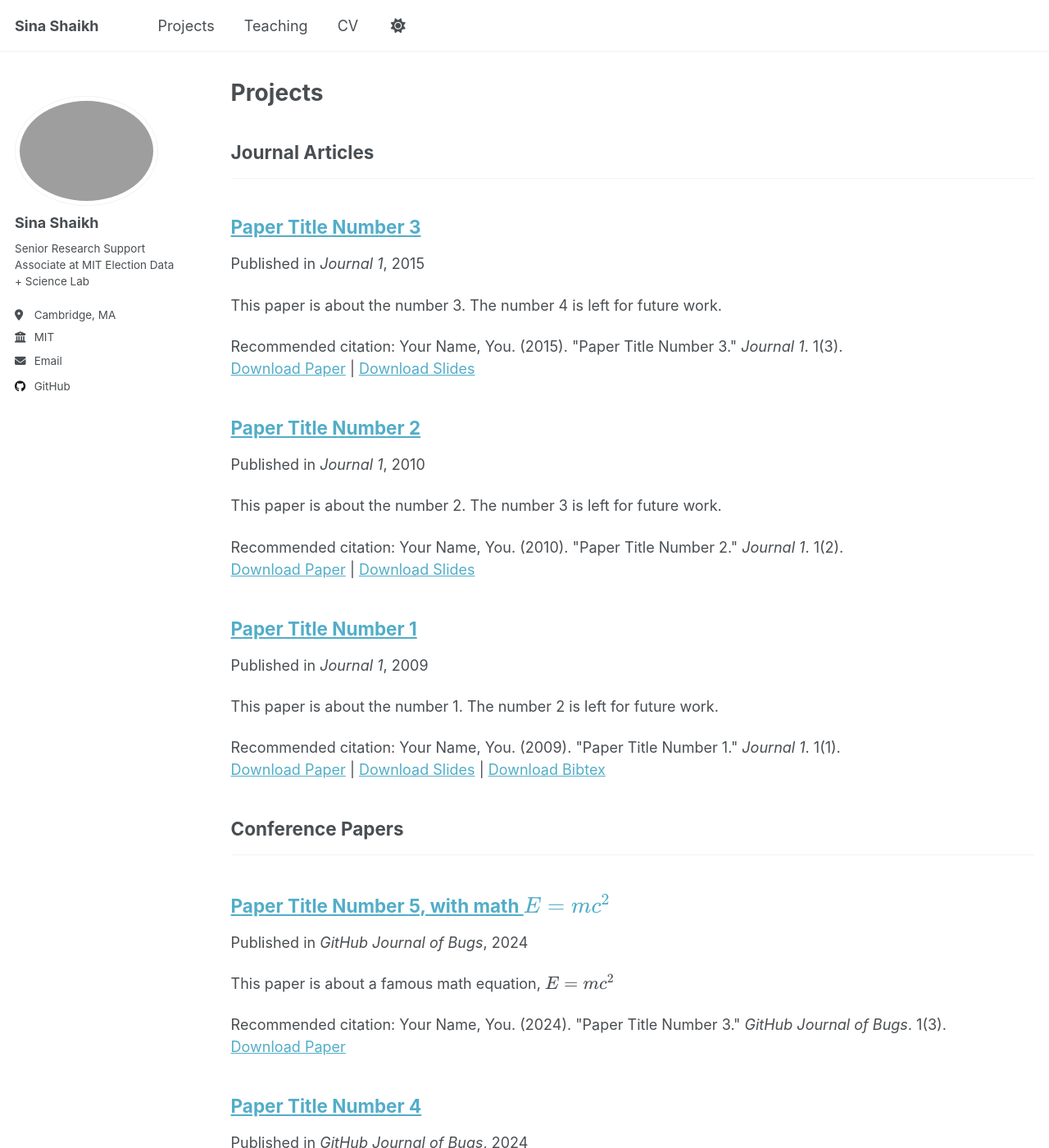
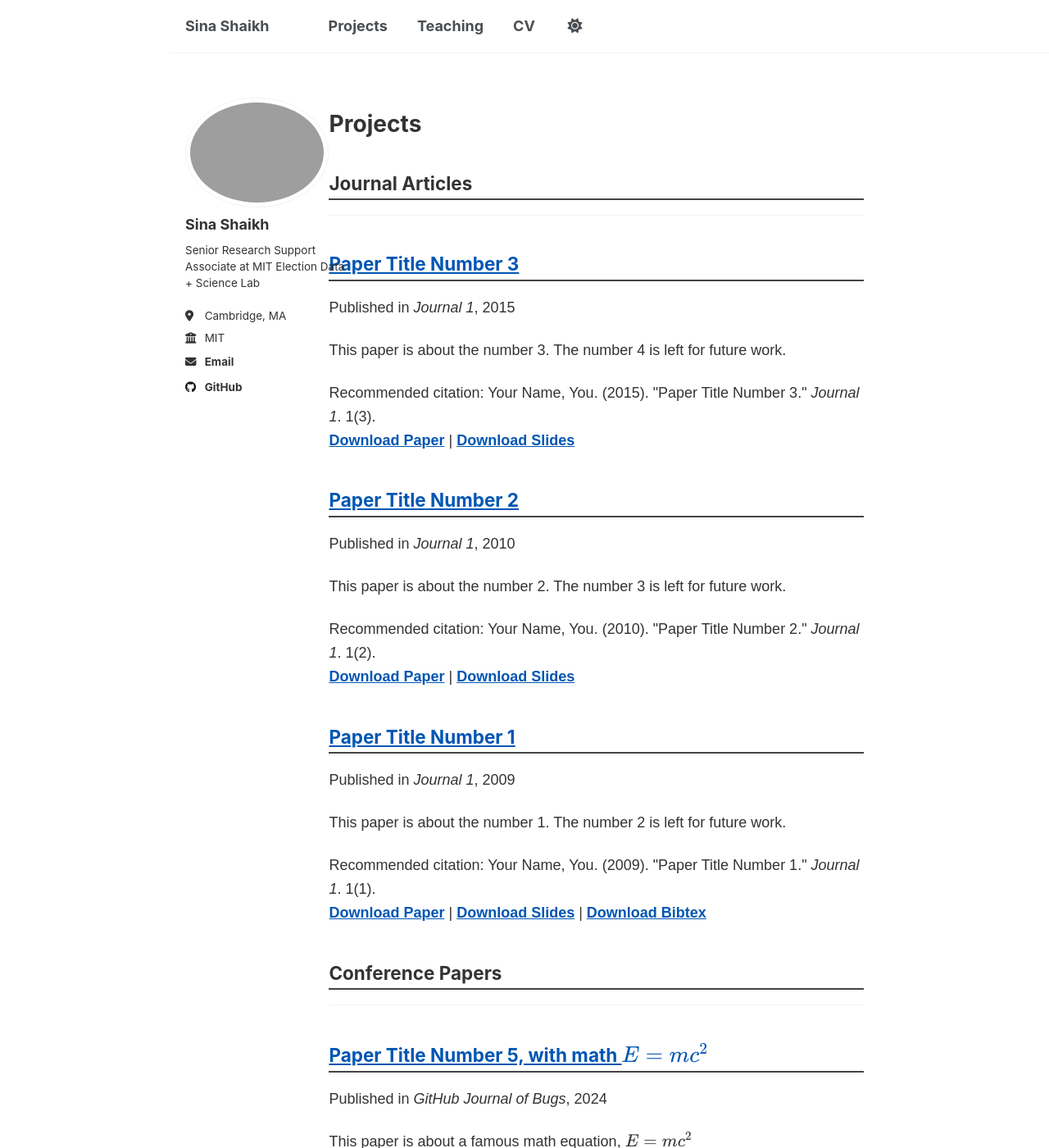
Before and after one commit to SinaShaikh/sinashaikh.github.io, a Jekyll site: the page built from _pages/publications.html, in a window 1280 px wide and 1400 px high. Shown: the whole window at 82% size. Built offline with Jekyll 4.4.1, drawn with Linux system fonts in a browser that asks for light colours; a script that is not in the unit is left out; some of the changed text lies outside the part shown.

Commit message:
Update publications.html

```diff
--- a/_pages/publications.html
+++ b/_pages/publications.html
@@ -32,6 +32,46 @@ author_profile: true
   {% endfor %}
 {% endif %} -->
 
+<head>
+  <meta charset="UTF-8" />
+  <meta name="viewport" content="width=device-width, initial-scale=1" />
+  <title>Writing</title>
+  <style>
+    body {
+      font-family: Arial, sans-serif;
+      max-width: 900px;
+      margin: 2rem auto;
+      padding: 0 1rem;
+      line-height: 1.6;
+      color: #333;
+    }
+    h2 {
+      border-bottom: 2px solid #444;
+      padding-bottom: 0.3rem;
+    }
+    ul {
+      list-style-type: none;
+      padding-left: 0;
+    }
+    li {
+      margin-bottom: 1.2rem;
+    }
+    a {
+      text-decoration: none;
+      color: #0056b3;
+      font-weight: bold;
+    }
+    a:hover {
+      text-decoration: underline;
+    }
+    .role {
+      font-weight: normal;
+      color: #666;
+      display: block;
+      margin-top: 0.3rem;
+    }
+  </style>
+</head>
 <body>
   <article id="writing">
     <h2>Research Work</h2>
@@ -87,7 +127,7 @@ author_profile: true
         <a href="https://www.thedp.com/article/2024/01/penn-most-cited-researchers" target="_blank" rel="noopener noreferrer">
           Who are Penn's most-cited researchers? Here's what the DP found.
         </a>
-        <span class="role">Role: Sole Author</span>
+        <span class="role">Role: Author</span>
       </li>
       <li>
         <a href="https://www.thedp.com/article/2023/10/penn-alumni-in-israel-palestine-west-bank" target="_blank" rel="noopener noreferrer">
```
